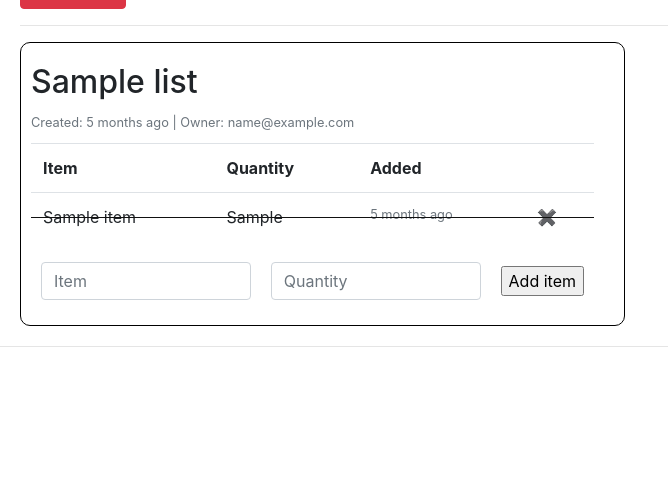
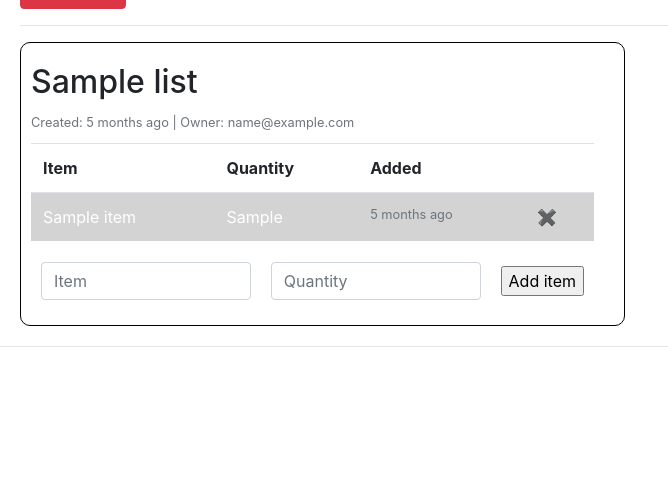
Before and after one commit to twhi/shopping-list, a Django app: page /list/1 in a window 1280 px wide. Shown: the part 172-653 px from the top of the page, without its empty margins (0-668 px from the left). Run offline with Django 3.2, Linux system fonts and the light colour scheme; a user stored in the database is signed in; tables that the repository leaves empty hold one stand-in row (values such as "Sample post"); some libraries are stand-ins or nearby versions.

Commit message:
multiple spaces dont break the app!

```diff
--- a/ShoppingList/settings_common.py
+++ b/ShoppingList/settings_common.py
@@ -44,6 +44,9 @@ TEMPLATES = [
                 'django.contrib.auth.context_processors.auth',
                 'django.contrib.messages.context_processors.messages',
             ],
+        'libraries':{
+                'spacer': 'app.templatetags.spacer'
+            }
         },
     },
 ]
--- a/ShoppingList/settings_dev.py
+++ b/ShoppingList/settings_dev.py
@@ -6,7 +6,7 @@ from .settings_common import *
 
 DEBUG = True
 
-ALLOWED_HOSTS = ['localhost']
+ALLOWED_HOSTS = ['localhost', '192.168.1.64']
 
 # Dev database
 DATABASES = {
--- a/ShoppingList/static/base_static/base.css
+++ b/ShoppingList/static/base_static/base.css
@@ -121,13 +121,18 @@ td {
     padding: 5px 10px;
 }
 
-tr.found-item td:after {
+/* tr.found-item td:after {
     content: " ";
     position: absolute;
     top: 50%;
     left: 0;
     border-bottom: 1px solid #111;
     width: 100%;
+} */
+
+tr.found-item {
+    color: white !important;
+    background-color: lightgray;
 }
 
 .close-button {
@@ -169,3 +174,7 @@ tr.found-item td:after {
     color: #fff;
     background-color: #004cff;
 }
+
+.break-words {
+    word-break: break-word;
+}
--- a/app/templates/detail.html
+++ b/app/templates/detail.html
@@ -1,6 +1,7 @@
 {% extends 'base.html' %}
 {% load static %}
 {% load humanize %}
+
 
 {% block content %}
 <section class="content">
--- a/app/templates/shopping_list_table.html
+++ b/app/templates/shopping_list_table.html
@@ -1,4 +1,5 @@
 {% load humanize %}
+{% load spacer %}
 
 <table class="table" id='shopping-list'>
     <tbody>
@@ -11,9 +12,9 @@
 
         {% for item in items %}
         {% if item.found %}<tr class="found-item">{% else %}<tr>{% endif %}
-            <td style="word-break:break-word;"><div class="click-area">{{ item.name }}</div></td>
-            <td style="word-break:break-word;"><div class="click-area">{{ item.quantity }}</div></td>
-            <td class="hide-mobile"><small style="word-break:break-all;" class="text-muted"><div class="click-area">{{ item.date_created|naturaltime }}</div></small></td>
+            <td class="break-words"><div class="click-area">{{ item.name|spacer }}</div></td>
+            <td class="break-words"><div class="click-area">{{ item.quantity|spacer }}</div></td>
+            <td class="break-words hide-mobile"><small class="text-muted"><div class="click-area">{{ item.date_created|naturaltime }}</div></small></td>
             <td><div class="close-button">✖</div></td>
             <td style="display:none;">{{ item.date_created|date:"c" }}</td>
         </tr>
--- /dev/null
+++ b/app/templatetags/spacer.py
@@ -0,0 +1,18 @@
+from django.template import Library
+from django.template.defaultfilters import stringfilter
+from django.utils.html import conditional_escape
+from django.utils.safestring import mark_safe
+import re
+
+register = Library()
+
+@stringfilter
+def spacer(value, autoescape=None):
+    if autoescape:
+        esc = conditional_escape
+    else:
+        esc = lambda x: x
+    return mark_safe(re.sub('\s', '&'+'nbsp;', esc(value)))
+
+spacer.needs_autoescape = True
+register.filter(spacer)
--- a/app/views.py
+++ b/app/views.py
@@ -195,8 +195,8 @@ class ShoppingListAddItem(SingleObjectMixin, UserOwnsShoppingListMixin, FormView
 
     def post(self, request, *args, **kwargs):
         new_item_data = json.loads(request.POST.get('selected'))
-        item = new_item_data['itemName']
-        quantity = new_item_data['quantity']
+        item = new_item_data['itemName'].replace(u'\xa0', u' ')
+        quantity = new_item_data['quantity'].replace(u'\xa0', u' ')
         i = Item.objects.create(
             name=item,
             quantity=quantity,
@@ -205,8 +205,8 @@ class ShoppingListAddItem(SingleObjectMixin, UserOwnsShoppingListMixin, FormView
         )
         i.save()
         data = {
-            'item': item,
-            'quantity': quantity,
+            'item': item.replace(' ', '&nbsp;'),
+            'quantity': quantity.replace(' ', '&nbsp;'),
             'date_created': naturaltime(i.date_created),
             'timestamp': i.date_created.isoformat(),
         }
@@ -219,8 +219,8 @@ class ShoppingListRemoveItem(UserOwnsShoppingListMixin, DeleteView):
     model = List
 
     def delete(self, request, *args, **kwargs):
-        item_name = request.GET['itemName']
-        quantity = request.GET['quantity']
+        item_name = request.GET['itemName'].replace(u'\xa0', u' ')
+        quantity = request.GET['quantity'].replace(u'\xa0', u' ')
         timestamp = request.GET['timestamp']
         i = Item.objects.get(
             name=item_name,
@@ -239,8 +239,8 @@ class ShoppingListFoundItem(UserOwnsShoppingListMixin, UpdateView):
 
     def post(self, request, *args, **kwargs):
         selected_item = json.loads(request.POST.get('selected'))
-        item_name = selected_item['itemName']
-        quantity = selected_item['quantity']
+        item_name = selected_item['itemName'].replace(u'\xa0', u' ')
+        quantity = selected_item['quantity'].replace(u'\xa0', u' ')
         timestamp = selected_item['timestamp']
         i = Item.objects.get(
             name=item_name,
```
Also changed, not shown: app/static/app_static/fetchList.js (+11 -11 lines), app/static/app_static/listActions.js (+4 -4 lines).
